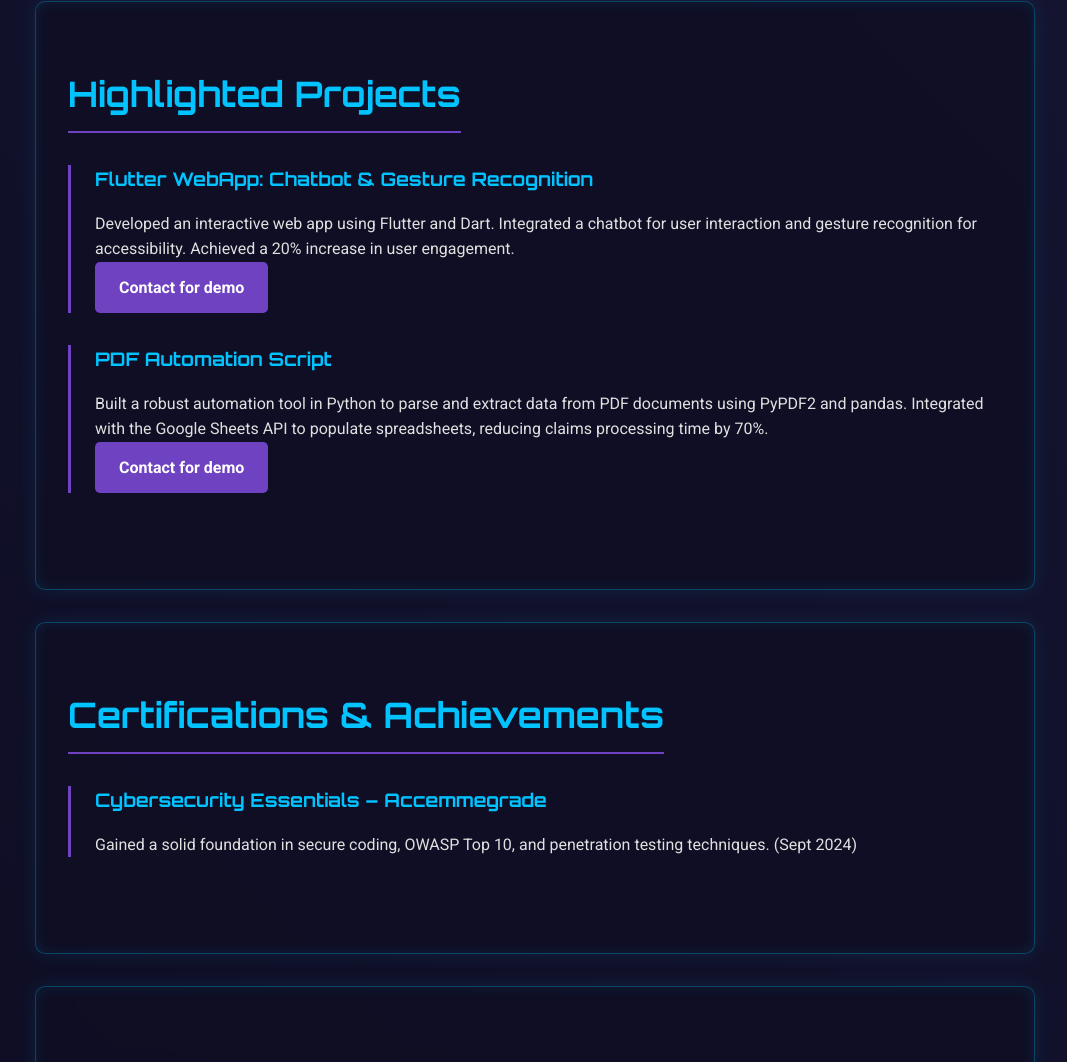
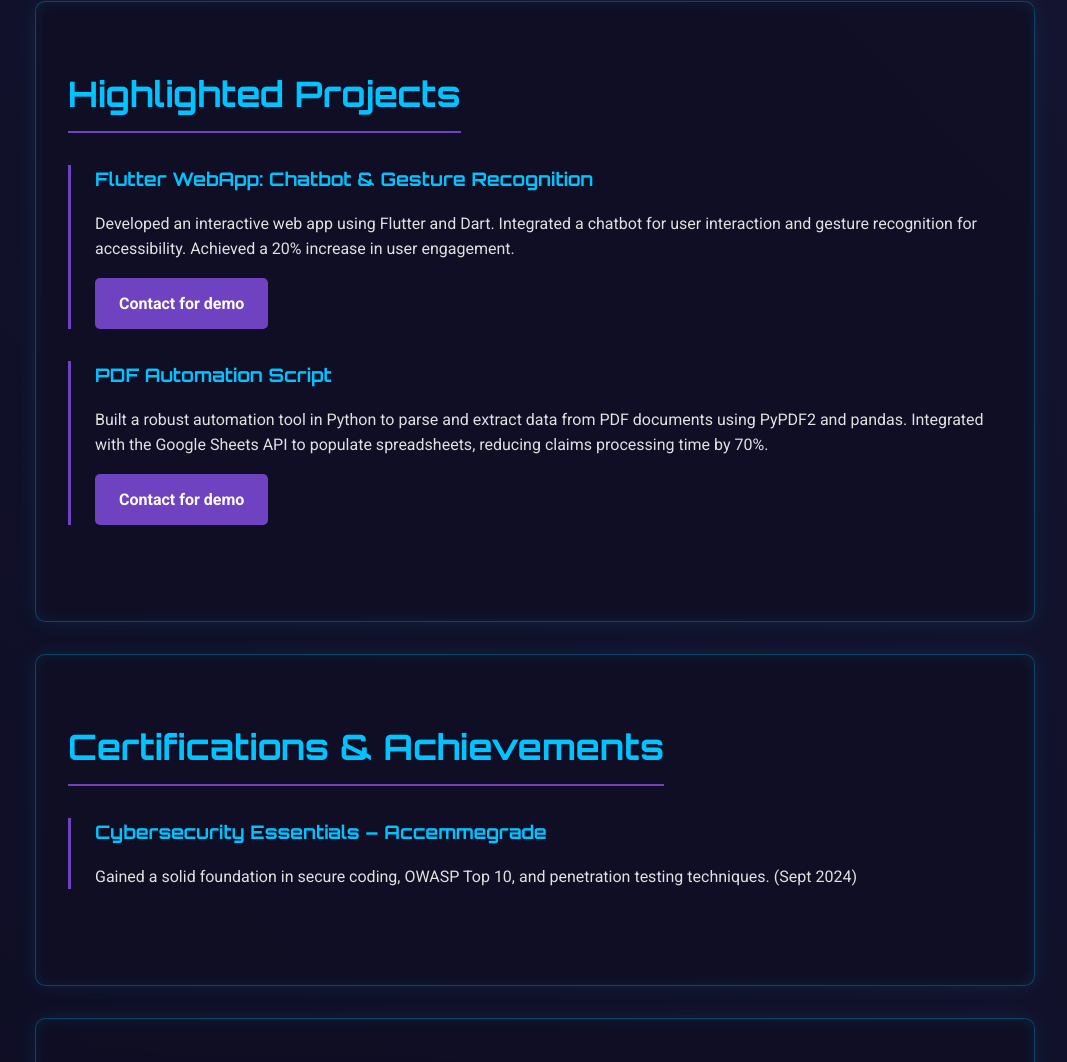
Before and after one commit to saiharsha61/Sai-portfolio, a plain HTML site: page index.html in a window 1280 px wide. Shown: the part 2032-3094 px from the top of the page, without its empty margins (105-1172 px from the left). Drawn offline with Linux system fonts and the light colour scheme.

Commit message:
Update style.css

```diff
--- a/style.css
+++ b/style.css
@@ -144,6 +144,10 @@ ul {
   transition: background 0.3s, transform 0.3s;
 }
 
+.project .btn {
+  margin-top: 1rem;
+}
+
 .btn:hover {
   background: var(--secondary-color);
   transform: scale(1.05);
```
